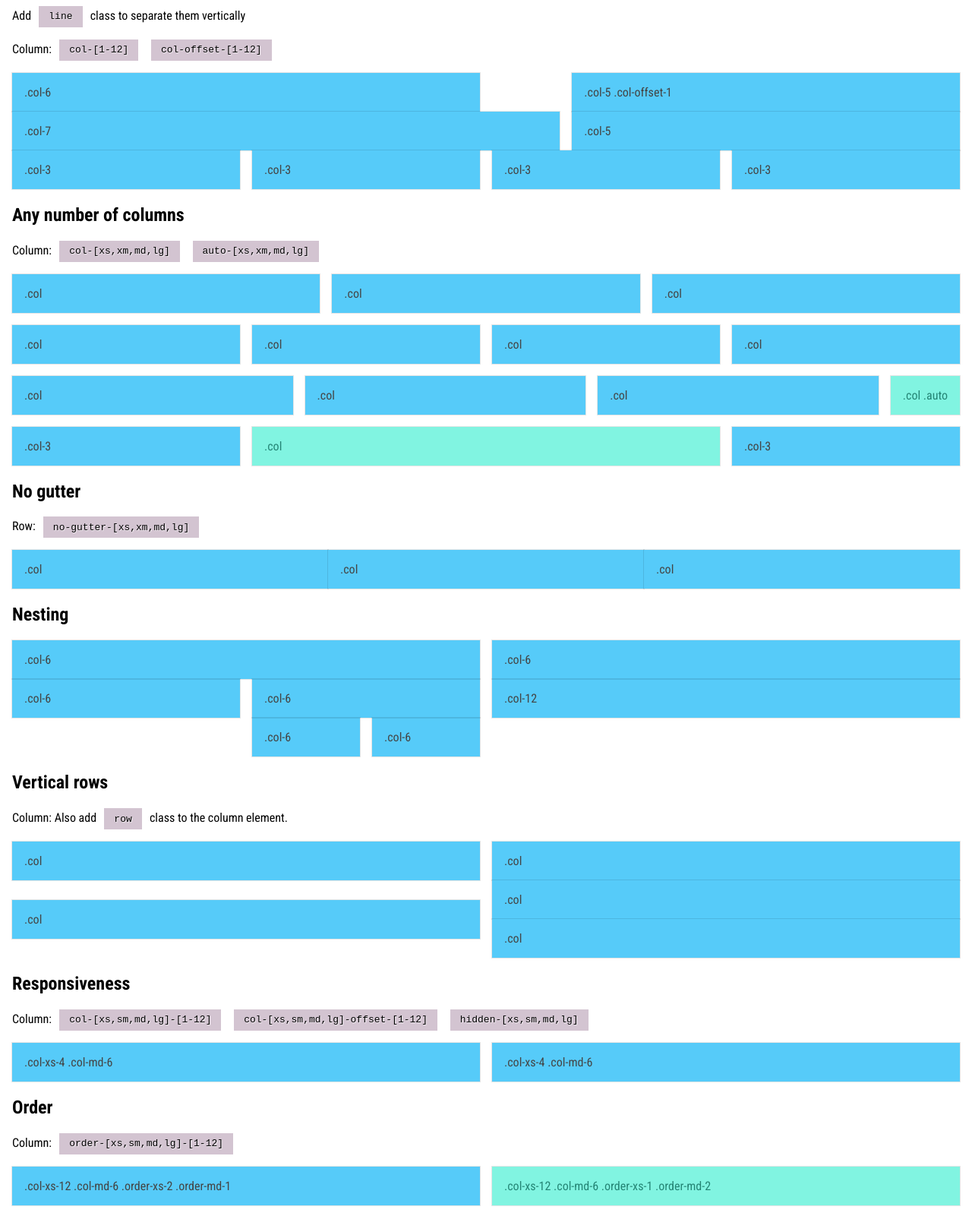
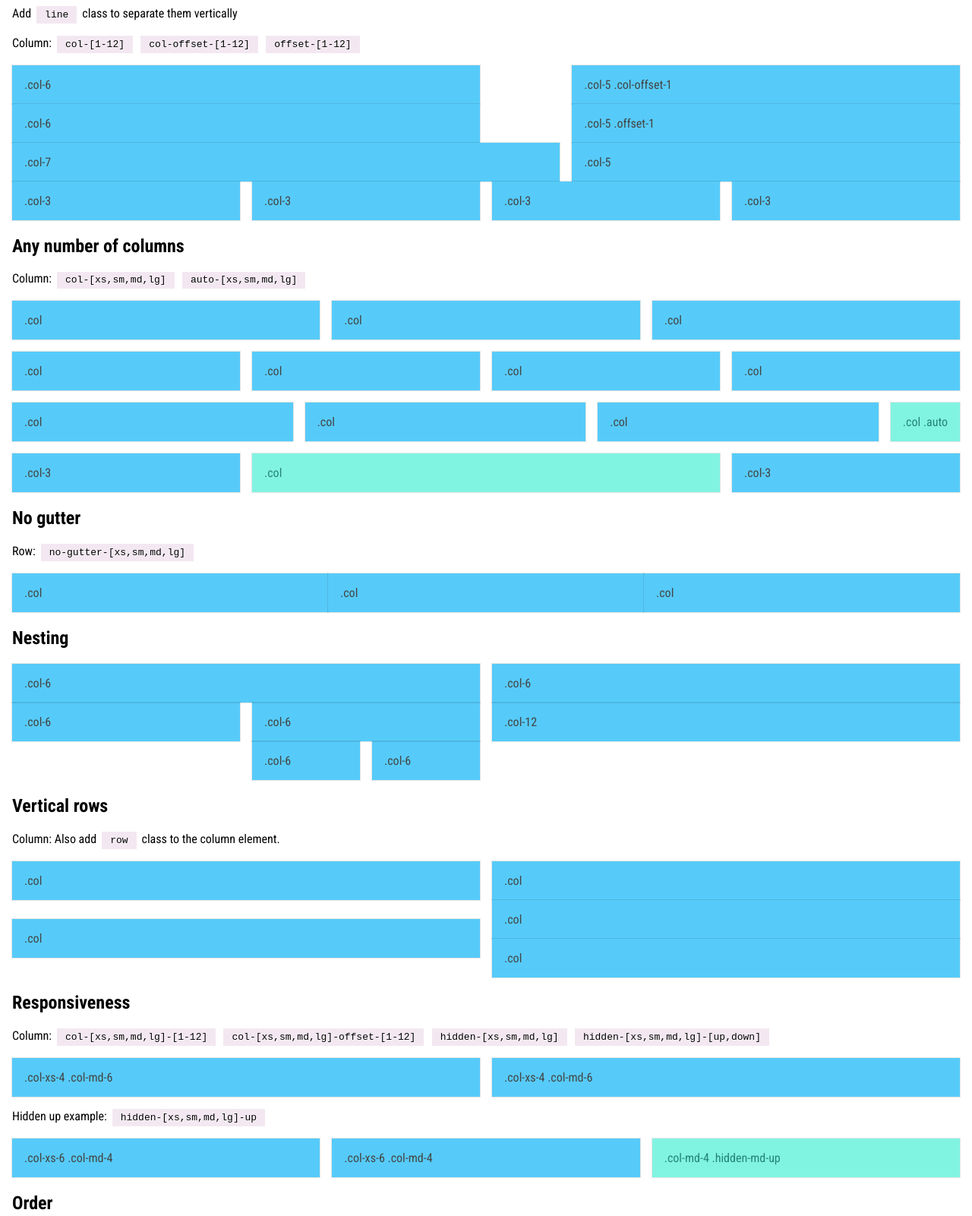
Before and after one commit to pfrankov/greedo, a website: page src/index.html in a window 1280 px wide. Shown: the part 60-1661 px from the top of the page at 76% size. Drawn offline with nearby package versions, Linux system fonts and the light colour scheme; files that its build step writes are made by us from their sources.

Commit message:
Added backward compatibility for `offset` and `hidden-*-up`, `hidden-*-down`

```diff
--- a/package.json
+++ b/package.json
@@ -1,6 +1,6 @@
 {
   "name": "greedo",
-  "version": "1.0.2",
+  "version": "1.1.0",
   "description": "Flexbox-based responsive grid system",
   "main": "greedo.css",
   "style": "greedo.css",
@@ -29,6 +29,7 @@
     "concurrently": "^3.4.0",
     "css-mqpacker": "^5.0.1",
     "cssnano": "^3.10.0",
+    "cssstats": "^3.0.0",
     "http-server": "^0.9.0",
     "lite-server": "^2.3.0",
     "node-sass": "^4.5.1",
--- a/postcss.config.js
+++ b/postcss.config.js
@@ -17,6 +17,7 @@ module.exports = {
 		"cssnano": {},
 		"postcss-banner": {
 			banner: banner
-		}
+		},
+		"cssstats": {}
 	}
 };
--- a/src/css/greedo.scss
+++ b/src/css/greedo.scss
@@ -98,7 +98,7 @@ $SIZES: ((-xs, $xs-min), (-sm, $sm-min), (-md, $md-min), (-lg, $lg-min));
 		}
 	}
 
-	.col#{$size-name}{
+	.col#{$size-name} {
 		@include col;
 	}
 
@@ -109,11 +109,11 @@ $SIZES: ((-xs, $xs-min), (-sm, $sm-min), (-md, $md-min), (-lg, $lg-min));
 		}
 	}
 
-	.auto#{$size-name}  {
+	.auto#{$size-name} {
 		flex: 0 0 auto !important;
 	}
 
-	.no-gutter#{$size-name}  {
+	.no-gutter#{$size-name} {
 		padding: 0;
 	}
 
@@ -125,7 +125,8 @@ $SIZES: ((-xs, $xs-min), (-sm, $sm-min), (-md, $md-min), (-lg, $lg-min));
 			flex: 0 0 $col;
 		}
 
-		.col-offset#{$size-name}-#{$i} {
+		.col-offset#{$size-name}-#{$i},
+		.offset#{$size-name}-#{$i} {
 			box-sizing: border-box;
 			margin-left: $i / $COLUMNS * 100%;
 			padding: 0 $GUTTER / 2;
@@ -149,17 +150,23 @@ $SIZES: ((-xs, $xs-min), (-sm, $sm-min), (-md, $md-min), (-lg, $lg-min));
 @each $size-name, $size in $SIZES {
 	@if $size > 0 {
 		@media (min-width: $size) {
-			.hidden#{$size-name} {
+			.hidden#{$size-name},
+			.hidden#{$size-name}-down {
 				display: none;
 			}
-
 			@include generate($size-name);
 		}
+
+		@media (max-width: $size) {
+			.hidden#{$size-name}-up {
+				display: none;
+			}
+		}
 	} @else {
-		.hidden#{$size-name} {
+		.hidden#{$size-name},
+		.hidden#{$size-name}-down {
 			display: none;
 		}
-
 		@include generate($size-name);
 	}
 }
--- a/src/index.html
+++ b/src/index.html
@@ -84,10 +84,10 @@
 			}
 
 			code {
-				padding: 0.5em 1em;
-				background: #D3C4D1;
+				padding: 0.3em 0.85em;
+				background: #f3e8f1;
 				display: inline-block;
-				margin: 0 0.5em;
+				margin: 0 0.25em;
 				text-shadow: 1px 1px 1px rgba(255,255,255, 0.7);
 			}
 
@@ -102,6 +102,7 @@
 			</p>
 			<p>
 				Column: <code>col-[1-12]</code> <code>col-offset-[1-12]</code>
+				<code>offset-[1-12]</code>
 			</p>
 			<div class="row">
 				<div class="col-6">
@@ -112,6 +113,18 @@
 				<div class="col-5 col-offset-1">
 					<div class="box">
 						.col-5 .col-offset-1
+					</div>
+				</div>
+			</div>
+			<div class="row">
+				<div class="col-6">
+					<div class="box">
+						.col-6
+					</div>
+				</div>
+				<div class="col-5 offset-1">
+					<div class="box">
+						.col-5 .offset-1
 					</div>
 				</div>
 			</div>
@@ -153,7 +166,7 @@
 			<h2>Any number of columns</h2>
 
 			<p>
-				Column: <code>col-[xs,xm,md,lg]</code> <code title="Auto width">auto-[xs,xm,md,lg]</code>
+				Column: <code>col-[xs,sm,md,lg]</code> <code title="Auto width">auto-[xs,sm,md,lg]</code>
 			</p>
 
 			<div class="row line">
@@ -238,7 +251,7 @@
 
 			<h2>No gutter</h2>
 			<p>
-				Row: <code>no-gutter-[xs,xm,md,lg]</code>
+				Row: <code>no-gutter-[xs,sm,md,lg]</code>
 			</p>
 			<div class="row no-gutter">
 				<div class="col">
@@ -348,7 +361,10 @@
 
 			<h2>Responsiveness</h2>
 			<p>
-				Column: <code>col-[xs,sm,md,lg]-[1-12]</code> <code>col-[xs,sm,md,lg]-offset-[1-12]</code> <code>hidden-[xs,sm,md,lg]</code>
+				Column: <code>col-[xs,sm,md,lg]-[1-12]</code>
+				<code>col-[xs,sm,md,lg]-offset-[1-12]</code>
+				<code>hidden-[xs,sm,md,lg]</code>
+				<code>hidden-[xs,sm,md,lg]-[up,down]</code>
 			</p>
 			<div class="row">
 				<div class="col-xs-4 col-md-6">
@@ -359,6 +375,21 @@
 				</div>
 				<div class="col-xs-4 hidden-md">
 					<div class="box-alt">.col-xs-4 .hidden-md</div>
+				</div>
+			</div>
+
+			<p>
+				Hidden up example: <code>hidden-[xs,sm,md,lg]-up</code>
+			</p>
+			<div class="row line">
+				<div class="col-xs-6 col-md-4">
+					<div class="box">.col-xs-6 .col-md-4</div>
+				</div>
+				<div class="col-xs-6 col-md-4">
+					<div class="box">.col-xs-6 .col-md-4</div>
+				</div>
+				<div class="col-md-4 hidden-md-up">
+					<div class="box-alt">.col-md-4 .hidden-md-up</div>
 				</div>
 			</div>
 
```
Also changed, not shown: README.md, greedo.css.
